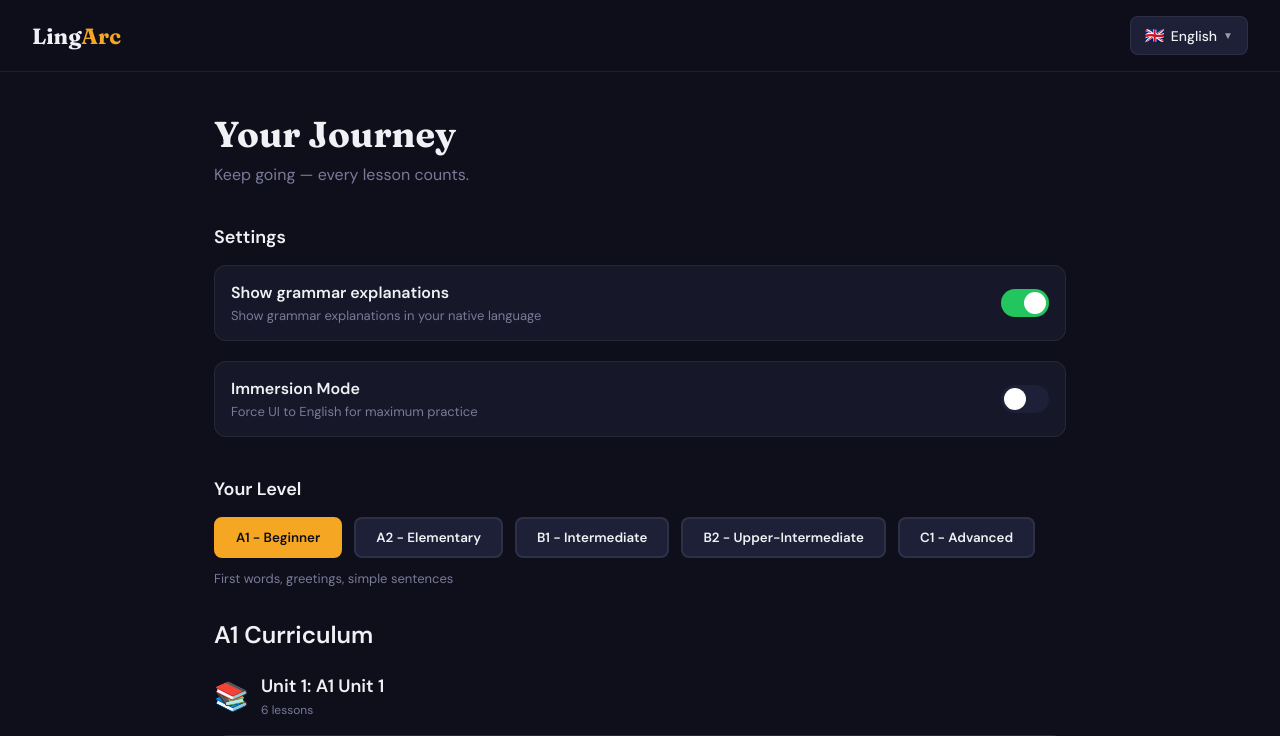
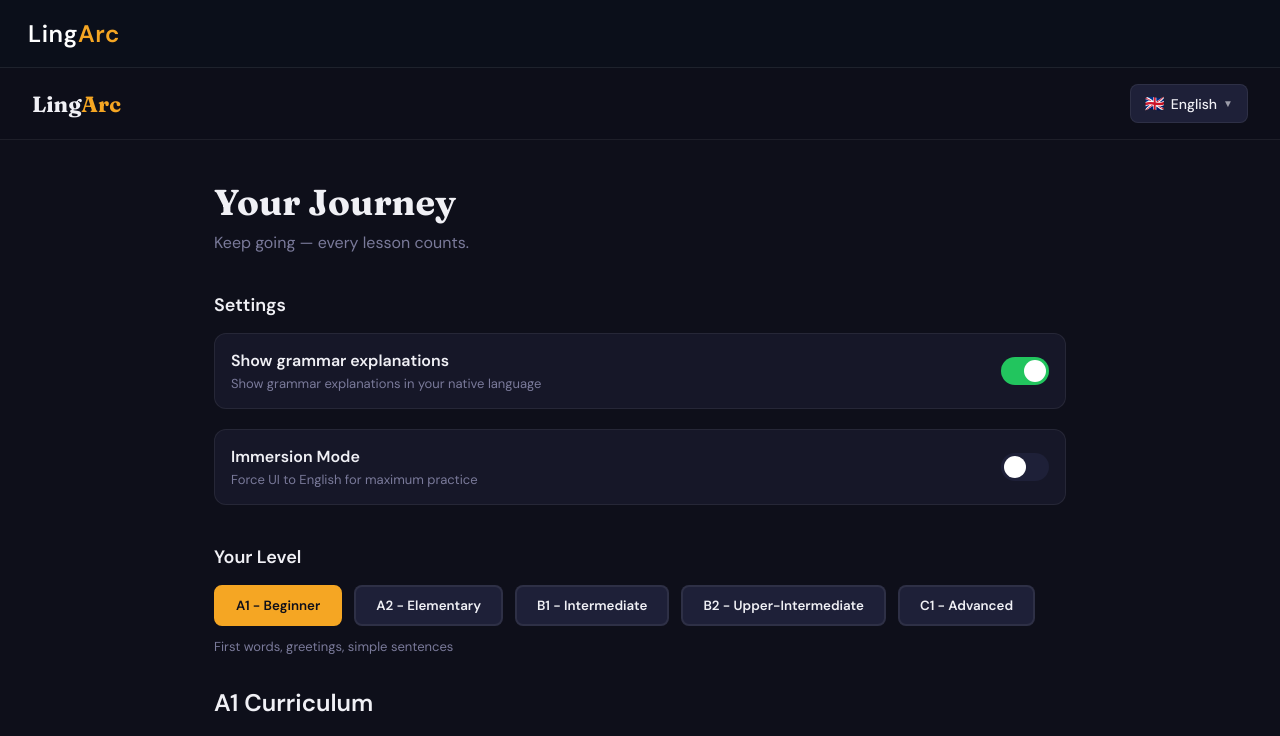
Before and after one commit to volodymyradRise/lingarc-platform, a Next.js app: page /en/dashboard in a window 1280 px wide. Shown: the top 736 px of the page. Built offline with nearby package versions, Linux system fonts and the light colour scheme.

Commit message:
Update layout.tsx

```diff
--- a/app/layout.tsx
+++ b/app/layout.tsx
@@ -1,10 +1,12 @@
 // app/layout.tsx
 import type { Metadata } from 'next';
+import Link from 'next/link';
 import './globals.css';
 
 export const metadata: Metadata = {
   title: 'LingArc - Learn English from A1 to C1',
-  description: 'Master English with adaptive learning, from beginner to advanced.',
+  description:
+    'Master English with adaptive learning, from beginner to advanced.',
 };
 
 export default function RootLayout({
@@ -14,7 +16,36 @@ export default function RootLayout({
 }) {
   return (
     <html lang="en">
-      <body>{children}</body>
+      <body>
+        {/* HEADER */}
+        <header
+          style={{
+            display: 'flex',
+            alignItems: 'center',
+            justifyContent: 'space-between',
+            padding: '18px 28px',
+            borderBottom: '1px solid rgba(255,255,255,0.08)',
+            background: '#0b0f1a',
+          }}
+        >
+          {/* CLICKABLE LOGO */}
+          <Link
+            href="/"
+            style={{
+              fontSize: 24,
+              fontWeight: 700,
+              textDecoration: 'none',
+              color: 'white',
+              letterSpacing: 0.5,
+            }}
+          >
+            Ling<span style={{ color: '#f5a623' }}>Arc</span>
+          </Link>
+        </header>
+
+        {/* PAGE CONTENT */}
+        <main>{children}</main>
+      </body>
     </html>
   );
 }
```
